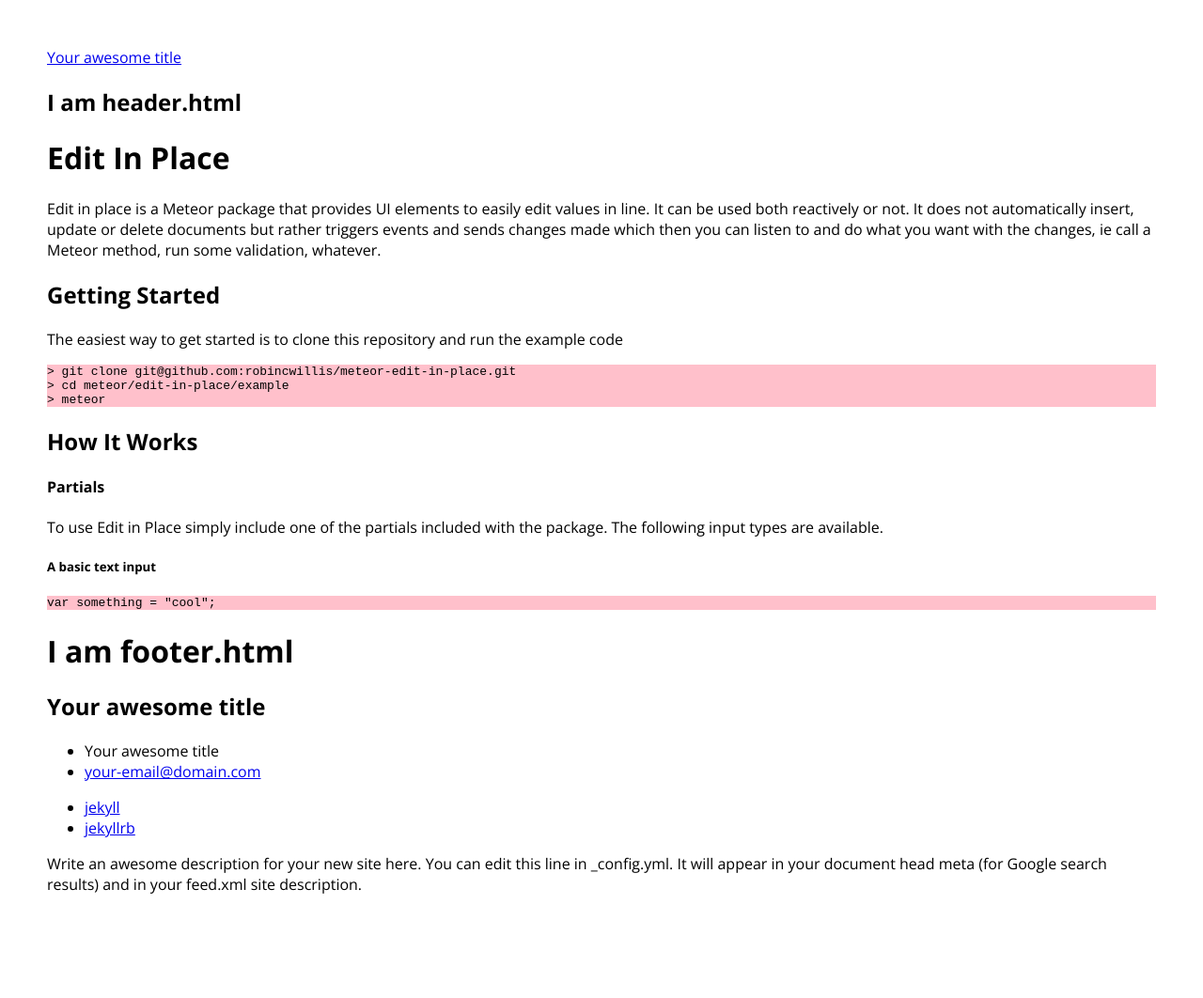
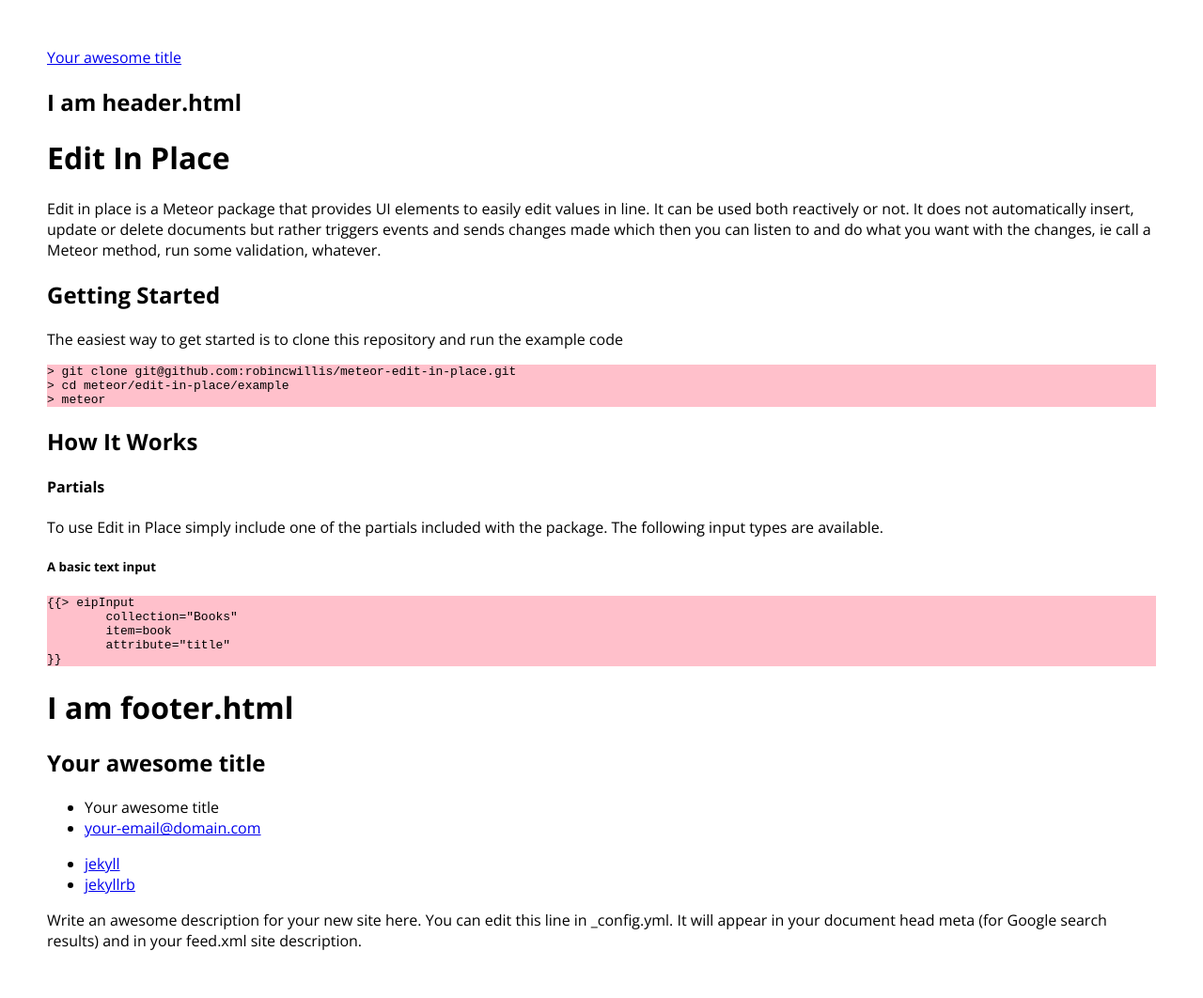
Before and after one commit to robincwillis/meteor-edit-in-place, a Jekyll site: the page built from test.md, in a window 1280 px wide. Shown: the whole page at 94% size. Built offline with Jekyll 4.4.1, drawn with Linux system fonts in a browser that asks for light colours; nearby versions of some CDN libraries; Markdown is read by kramdown in place of the engine named in the settings; before the commit the page ends 1002 px from its top, so only the background shows below that.

Commit message:
tyring to escape brackets

````diff
--- a/_config.yml
+++ b/_config.yml
@@ -8,5 +8,5 @@
 github_username:  jekyll
 
 # Build settings
-markdown: kramdown
+markdown: redcarpet
 permalink: pretty
--- a/_layouts/default.html
+++ b/_layouts/default.html
@@ -11,7 +11,9 @@
     {% include header.html %}
 	</div>
 	<div class="readme">
+
 		{{content}}
+
 	</div>
 	<div class="footer">
     {% include footer.html %}
--- a/test.md
+++ b/test.md
@@ -26,7 +26,13 @@
 To use Edit in Place simply include one of the partials included with the package. The following input types are available.
 
 ##### A basic text input
+		{% raw %}
 
 ```javascript
-var something = "cool";
+{{> eipInput
+	collection="Books"
+	item=book
+	attribute="title"
+}}
 ```
+		{% endraw %}
````
